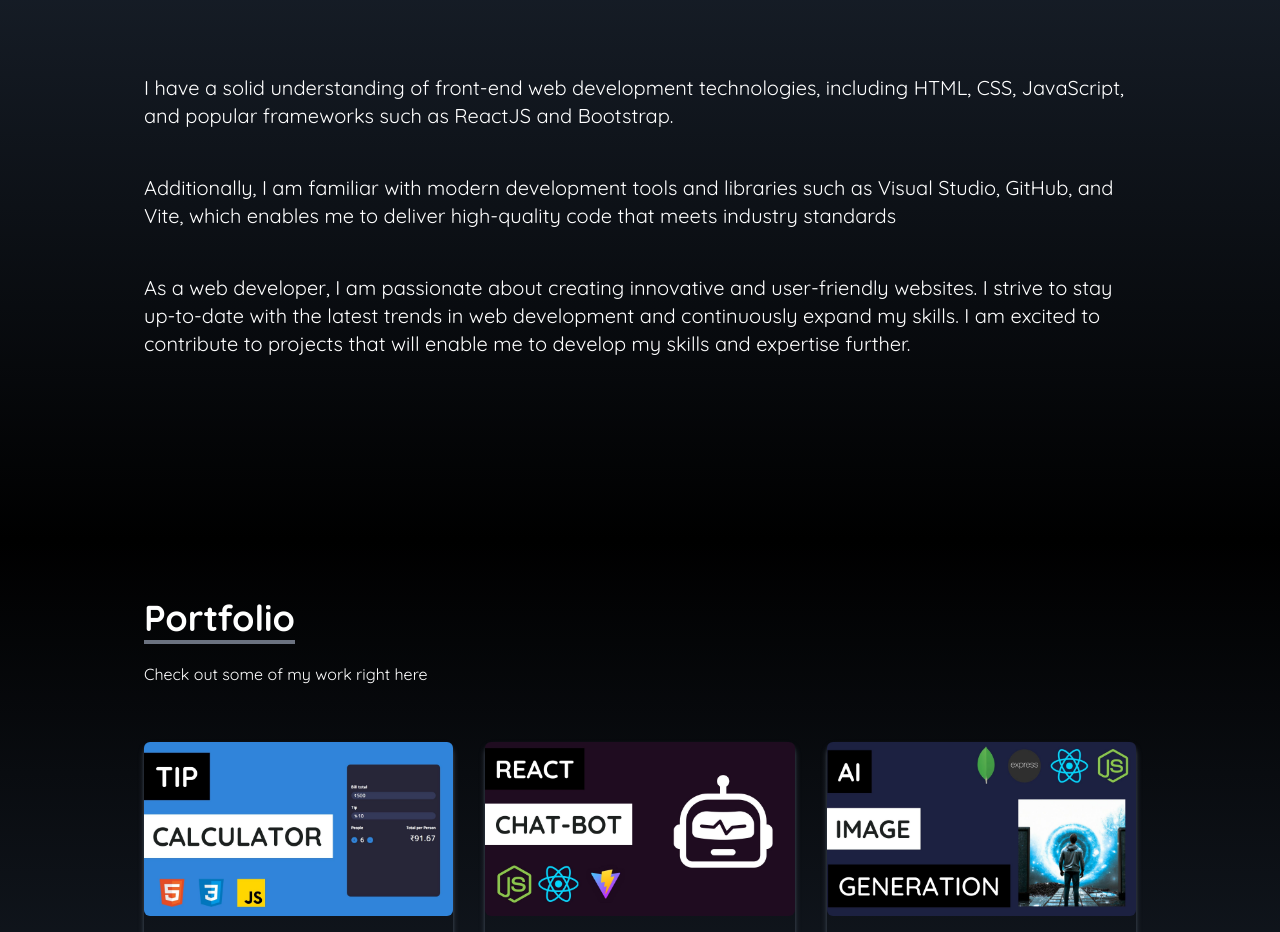
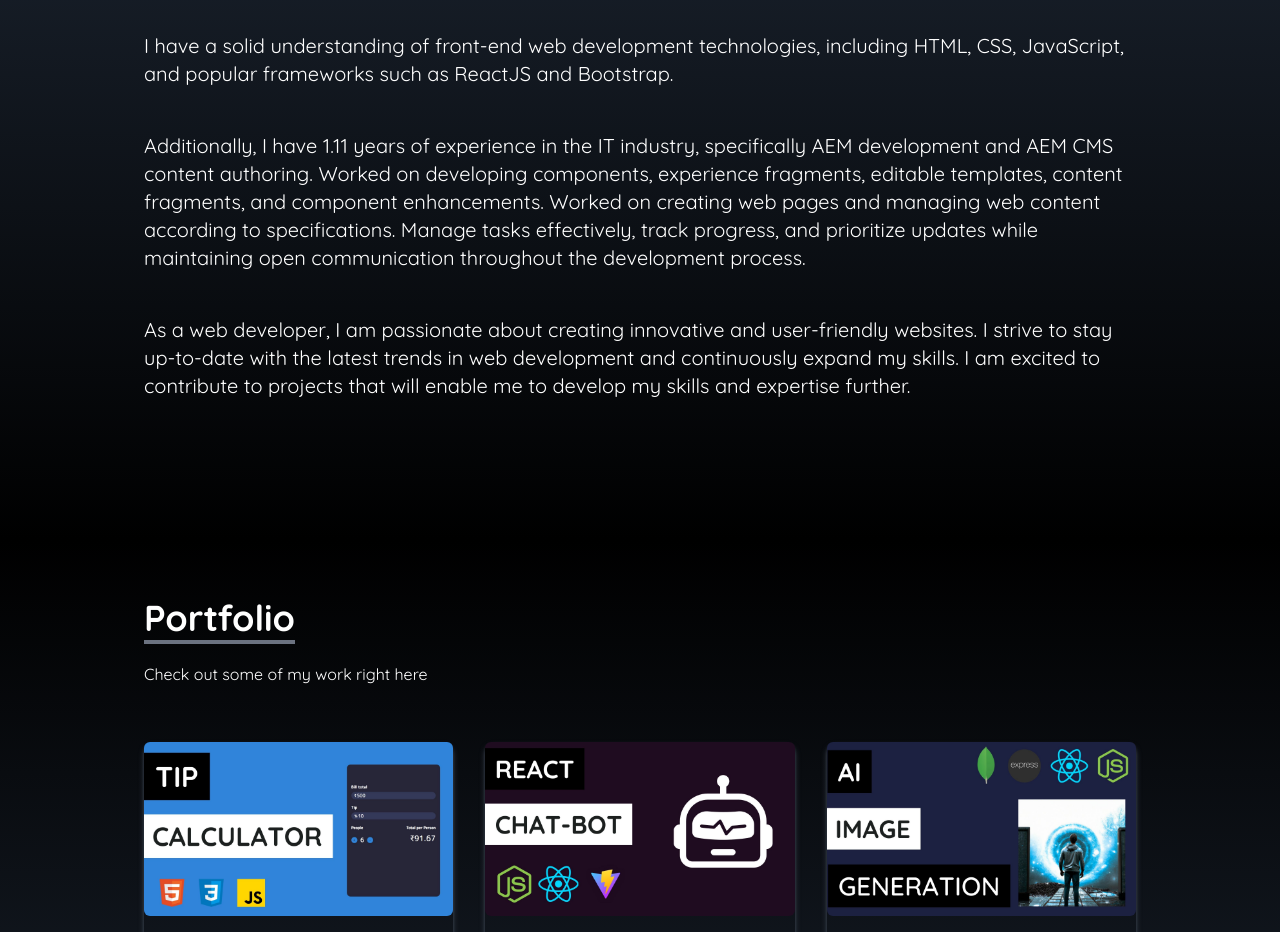
Before and after one commit to im-saurabh/Saurabh-Mhase, a React (Vite) app: page / in a window 1280 px wide. Shown: the part 1060-1992 px from the top of the page. Built offline with nearby package versions, Linux system fonts and the light colour scheme.

Commit message:
Update About.jsx

```diff
--- a/src/components/About.jsx
+++ b/src/components/About.jsx
@@ -21,9 +21,10 @@ const About = () => {
         <br />
 
         <p className="text-xl mb-5">
-          Additionally, I am familiar with modern development tools and
-          libraries such as Visual Studio, GitHub, and Vite, which enables me to
-          deliver high-quality code that meets industry standards
+          Additionally, I have 1.11 years of experience in the IT industry, specifically AEM development and AEM CMS content authoring.
+          Worked on developing components, experience fragments, editable templates, content fragments, and component enhancements.
+          Worked on creating web pages and managing web content according to specifications.
+          Manage tasks effectively, track progress, and prioritize updates while maintaining open communication throughout the development process.
         </p>
 
         <br />
```
